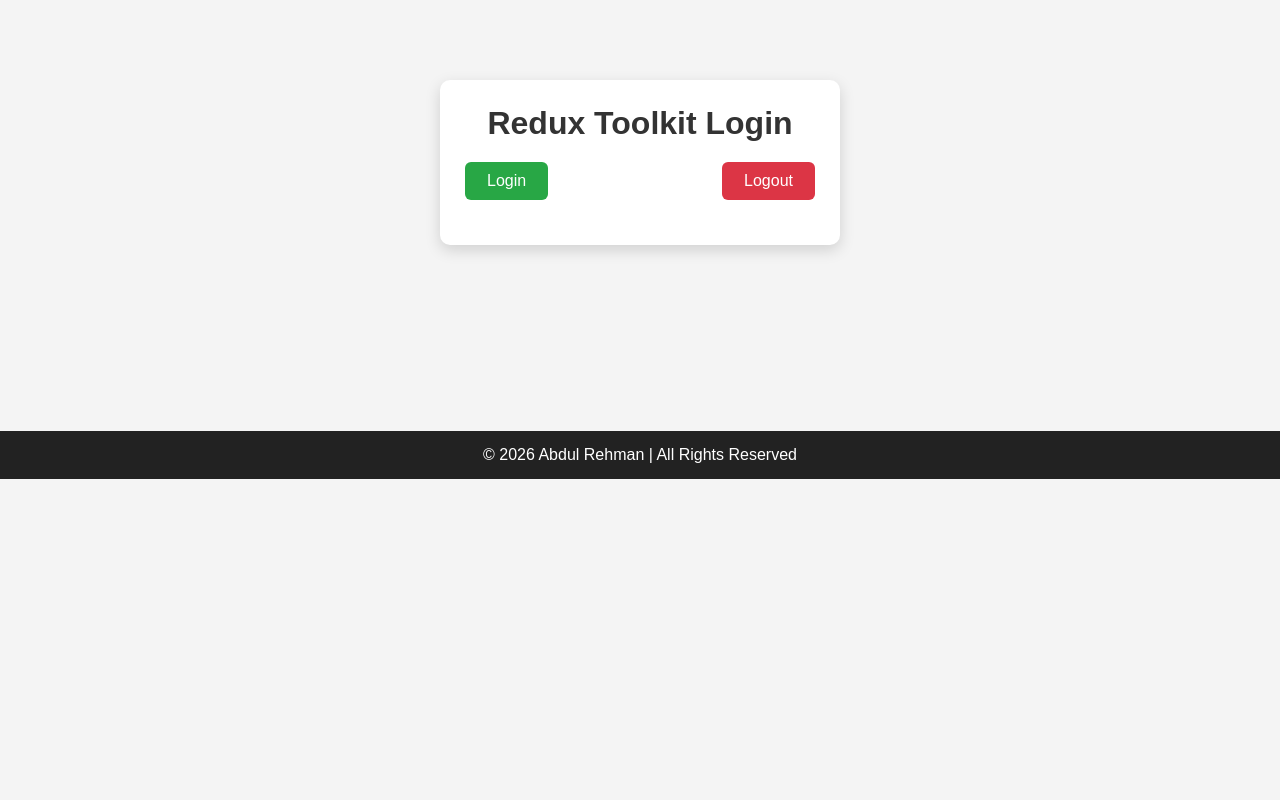
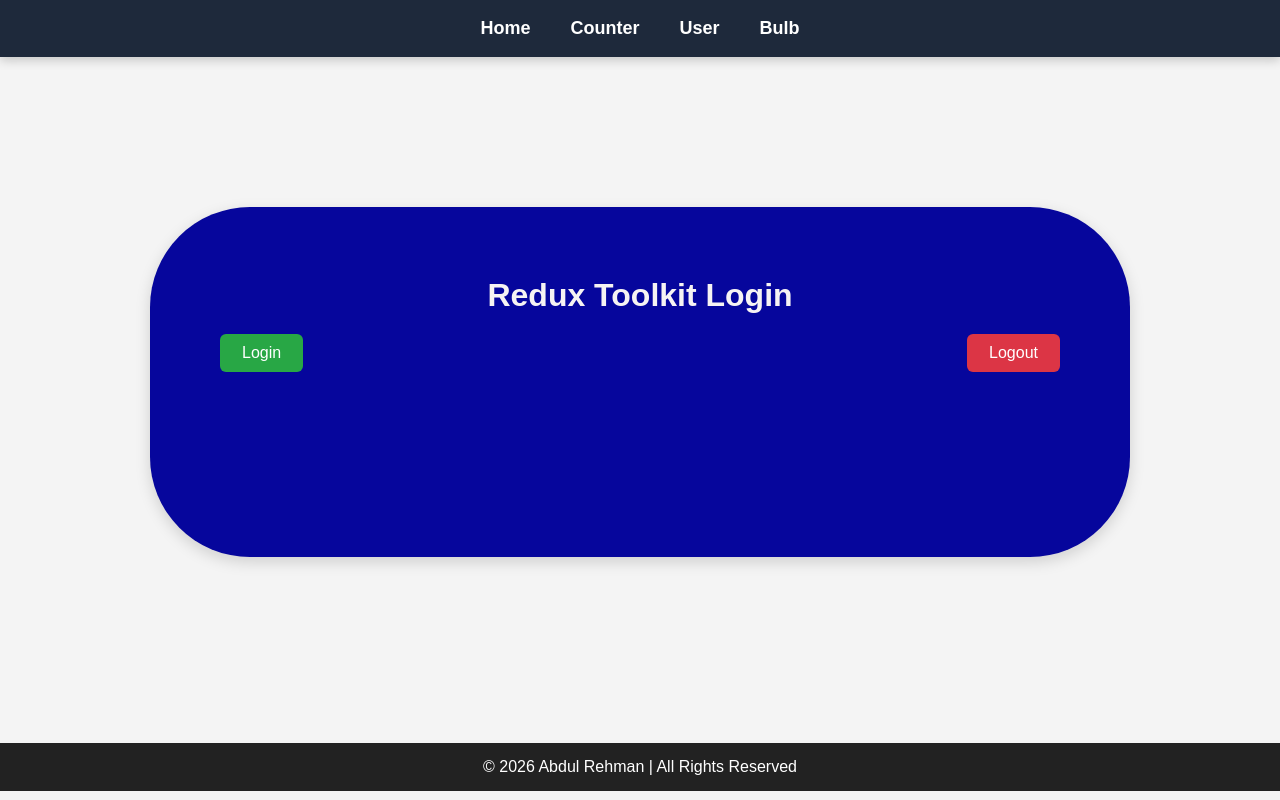
Before and after one commit to mrmaneditor000820-ui/Redux_Tool_Kit_with-_react, a React (Create React App) app: page /user in a window 1280 px wide. Built offline with nearby package versions, Linux system fonts and the light colour scheme.

Commit message:
some changes in home rounting counter bulb and user copponents

```diff
--- a/src/Home.jsx
+++ b/src/Home.jsx
@@ -1,11 +1,9 @@
 import React from 'react'
-import Nav from './navbartop/Nav'
 import Navbar from './herosection/Herosection';
 
 function Home() {
   return (
     <div>
-      <Nav/>
       <Navbar/>
     </div>
   );
--- a/src/Routing.jsx
+++ b/src/Routing.jsx
@@ -4,12 +4,14 @@
 import User from "./user/User";
 import Bulb from "./theme/Bulb";
 import Footer from "./footer/Footer";
+import Nav from './navbartop/Nav'
 
 
 function App() {
   return (
     <>
     <BrowserRouter>
+    <Nav/>
       <Routes>
         <Route path="/" element={<Home />} />
         <Route path="/counter" element={<Counter />} />
--- a/src/counter/Counter.css
+++ b/src/counter/Counter.css
@@ -1,12 +1,14 @@
 /* Counter Page */
 .counter-page {
-  min-height: 100vh;
-  background: #0d0d0d;
+  min-height: 400px;
+  background: #0f045f;
   color: #e8e8e8;
   font-family: "JetBrains Mono", "Fira Code", "Courier New", monospace;
   display: flex;
   justify-content: center;
   align-items: center;
+  border-radius: 100px;
+  margin: 100px;
 }
 
 .counter-container {
--- a/src/theme/Bulb.jsx
+++ b/src/theme/Bulb.jsx
@@ -7,7 +7,7 @@
     const { theme, toogletheme } = useContext(Themecontext);
     return (
         <>
-            <div style={{ display: "flex", justifyContent: "center", border: "5px solid blue", width: "50%", height: "500px", borderRadius: "50px", margin: "100px auto" }}>
+            <div style={{ display: "flex", justifyContent: "center", border: "5px solid blue", width: "50%", height: "400px", borderRadius: "50px", margin: "100px auto" }}>
 
                 <img style={{ width: "50px" }}
                     src={theme === "On" ? glowingBulb : transparentBulb}
--- a/src/user/User.css
+++ b/src/user/User.css
@@ -10,18 +10,20 @@
 }
 
 .container {
-  width: 400px;
-  margin: 80px auto;
+  margin:150px;
   background: white;
-  padding: 25px;
+  padding: 70px;
   border-radius: 10px;
   box-shadow: 0 5px 15px rgba(0, 0, 0, 0.15);
+  height: 350px;
+  border-radius: 100px;
+  background-color:rgb(6, 6, 156);
 }
 
 .title {
   text-align: center;
   margin-bottom: 20px;
-  color: #333;
+  color: #f6f3f3;
 }
 
 .btn-box {
```
